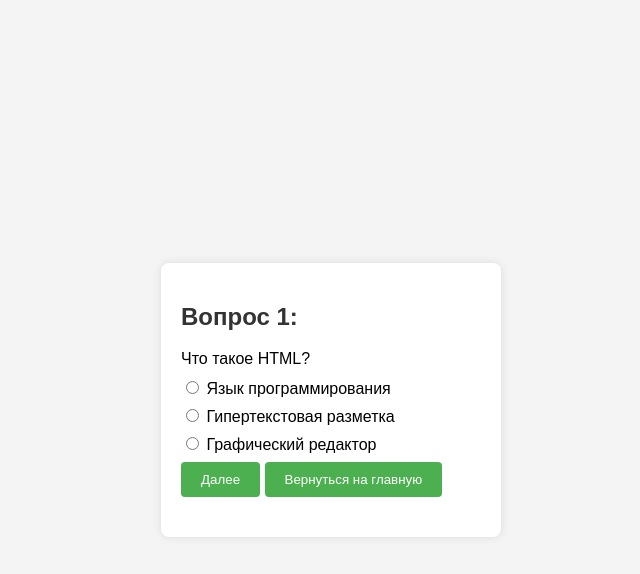
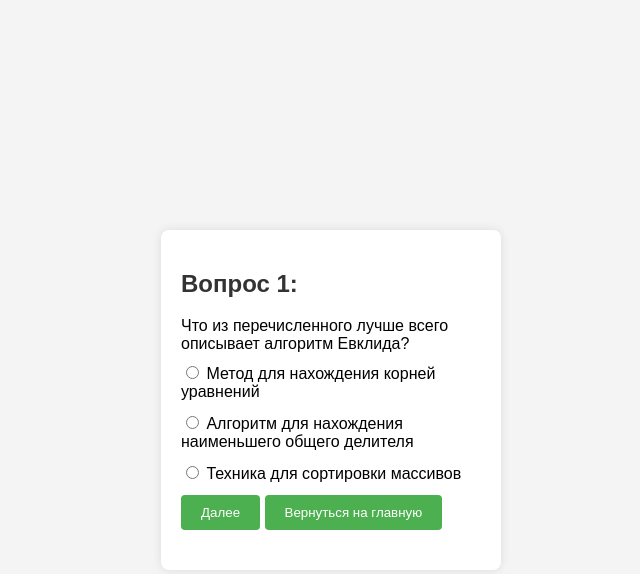
Before and after one commit to Alexei-Zapivon/Euclidean-Algorithm, a PHP site: page /question.html in a window 1280 px wide. Shown: the top 574 px of the page, without its empty margins (309-949 px from the left). Run offline with PHP 8.4, Linux system fonts and the light colour scheme.

Commit message:
question

```diff
--- a/js/quer.js
+++ b/js/quer.js
@@ -25,15 +25,28 @@ function nextQuestion() {
 
 // Функция для проверки правильных ответов
 function checkAnswers(answers) {
-    if (currentQuestion === 1 && answers[0].value === 'a') {
+    if (currentQuestion === 1 && answers[0].value === 'b') {
         correctAnswers++;
-    } else if (currentQuestion === 2 && answers.length === 1 && answers[0].value === 'a') {
+    } else if (currentQuestion === 2 && answers.length === 1 && answers[0].value === 'c') {
         correctAnswers++;
-    } else if (currentQuestion === 3 && answers.length === 1 && answers[0].value === 'a') {
+    } else if (currentQuestion === 3 && answers.length === 1 && answers[0].value === 'c') {
         correctAnswers++;
-    } else if (currentQuestion === 4 && answers.length === 1 && answers[0].value === 'a') {
+    } else if (currentQuestion === 4 && answers.length === 1 && answers[0].value === 'c') {
+        correctAnswers++;
+    } else if (currentQuestion === 5 && answers.length === 1 && answers[0].value === 'c') {
+        correctAnswers++;
+    } else if (currentQuestion === 6 && answers.length === 1 && answers[0].value === 'a') {
+        correctAnswers++;
+    } else if (currentQuestion === 7 && answers.length === 1 && answers[0].value === 'c') {
+        correctAnswers++;
+    } else if (currentQuestion === 8 && answers.length === 1 && answers[0].value === 'c') {
+        correctAnswers++;
+    } else if (currentQuestion === 9 && answers.length === 1 && answers[0].value === 'b') {
+        correctAnswers++;
+    } else if (currentQuestion === 10 && answers.length === 1 && answers[0].value === 'c') {
         correctAnswers++;
     }
+
 
 }
 
--- a/question.html
+++ b/question.html
@@ -14,34 +14,82 @@
     <div id="test">
         <div class="question" id="question1">
             <h2>Вопрос 1:</h2>
-            <p>Что такое HTML?</p>
-            <label><input type="radio" name="q1" value="a"> Язык программирования</label>
-            <label><input type="radio" name="q1" value="b"> Гипертекстовая разметка</label>
-            <label><input type="radio" name="q1" value="c"> Графический редактор</label>
+            <p>Что из перечисленного лучше всего описывает алгоритм Евклида?</p>
+            <label><input type="radio" name="q1" value="a"> Метод для нахождения корней уравнений</label>
+            <label><input type="radio" name="q1" value="b"> Алгоритм для нахождения наименьшего общего делителя</label>
+            <label><input type="radio" name="q1" value="c"> Техника для сортировки массивов</label>
         </div>
 
         <div class="question" id="question2">
             <h2>Вопрос 2:</h2>
-            <p>Какие теги используются для создания таблицы в HTML?</p>
-            <label><input type="checkbox" name="q2" value="a"> &lt;table&gt;</label>
-            <label><input type="checkbox" name="q2" value="b"> &lt;tr&gt;</label>
-            <label><input type="checkbox" name="q2" value="c"> &lt;td&gt;</label>
+            <p>Каким образом алгоритм Евклида используется?</p>
+            <label><input type="checkbox" name="q2" value="a"> Для шифрования сообщений</label>
+            <label><input type="checkbox" name="q2" value="b"> Для поиска простых чисел</label>
+            <label><input type="checkbox" name="q2" value="c"> Для нахождения наименьшего общего делителя</label>
         </div>
 
         <div class="question" id="question3">
             <h2>Вопрос 3:</h2>
-            <p>Что такое HTML?</p>
-            <label><input type="radio" name="q3" value="a"> Язык программирования</label>
-            <label><input type="radio" name="q3" value="b"> Гипертекстовая разметка</label>
-            <label><input type="radio" name="q3" value="c"> Графический редактор</label>
+            <p>Что является входными данными для алгоритма Евклида?</p>
+            <label><input type="radio" name="q3" value="a"> Два цвета</label>
+            <label><input type="radio" name="q3" value="b"> Два угла</label>
+            <label><input type="radio" name="q3" value="c"> Два целых числа</label>
         </div>
 
         <div class="question" id="question4">
             <h2>Вопрос 4:</h2>
-            <p>Какие теги используются для создания таблицы в HTML?</p>
-            <label><input type="checkbox" name="q4" value="a"> &lt;table&gt;</label>
-            <label><input type="checkbox" name="q4" value="b"> &lt;tr&gt;</label>
-            <label><input type="checkbox" name="q4" value="c"> &lt;td&gt;</label>
+            <p>Какова цель алгоритма Евклида?</p>
+            <label><input type="checkbox" name="q4" value="a"> Найти сумму двух чисел</label>
+            <label><input type="checkbox" name="q4" value="b"> Найти разность двух чисел</label>
+            <label><input type="checkbox" name="q4" value="c"> Найти наименьший общий делитель двух чисел</label>
+        </div>
+
+        <div class="question" id="question4">
+            <h2>Вопрос 5:</h2>
+            <p>Какие операции выполняет алгоритм Евклида?</p>
+            <label><input type="checkbox" name="q4" value="a"> Сложение и вычитание</label>
+            <label><input type="checkbox" name="q4" value="b"> Умножение и деление</label>
+            <label><input type="checkbox" name="q4" value="c"> Деление с остатком</label>
+        </div>
+
+        <div class="question" id="question4">
+            <h2>Вопрос 6:</h2>
+            <p>Какова асимптотическая сложность алгоритма Евклида?</p>
+            <label><input type="checkbox" name="q4" value="a"> O(log n)</label>
+            <label><input type="checkbox" name="q4" value="b"> O(n)</label>
+            <label><input type="checkbox" name="q4" value="c"> O(n^2)</label>
+        </div>
+
+        <div class="question" id="question4">
+            <h2>Вопрос 7:</h2>
+            <p>Каким образом алгоритм Евклида может быть расширен до расширенного алгоритма Евклида?</p>
+            <label><input type="checkbox" name="q4" value="a"> Добавлением умножения и деления</label>
+            <label><input type="checkbox" name="q4" value="b"> Добавлением сложения и вычитания</label>
+            <label><input type="checkbox" name="q4" value="c"> Добавлением нахождения обратного элемента</label>
+        </div>
+
+        <div class="question" id="question4">
+            <h2>Вопрос 8:</h2>
+            <p>Какие типы данных могут быть обработаны алгоритмом Евклида?</p>
+            <label><input type="checkbox" name="q4" value="a"> Только целые числа</label>
+            <label><input type="checkbox" name="q4" value="b"> Только дробные числа</label>
+            <label><input type="checkbox" name="q4" value="c"> Любые числа, поддерживающие деление с остатком</label>
+        </div>
+
+        <div class="question" id="question4">
+            <h2>Вопрос 9:</h2>
+            <p>Какой результат дает алгоритм Евклида для взаимно простых чисел?</p>
+            <label><input type="checkbox" name="q4" value="a"> 0</label>
+            <label><input type="checkbox" name="q4" value="b"> 1</label>
+            <label><input type="checkbox" name="q4" value="c"> Нет определенного результата</label>
+        </div>
+
+        <div class="question" id="question4">
+            <h2>Вопрос 10:</h2>
+            <p>Какие методы могут использоваться для оптимизации алгоритма Евклида?</p>
+            <label><input type="checkbox" name="q4" value="a"> Перебор делителей</label>
+            <label><input type="checkbox" name="q4" value="b"> Использование таблицы умножения</label>
+            <label><input type="checkbox" name="q4" value="c"> Оптимизация поиска обратного элемента</label>
         </div>
 
         <button id="nextButton" onclick="nextQuestion()">Далее</button>
--- a/style/question.css
+++ b/style/question.css
@@ -32,7 +32,7 @@ p {
 
 label {
     display: block;
-    margin-bottom: 8px;
+    margin-bottom: 12px;
 }
 
 button {
```
